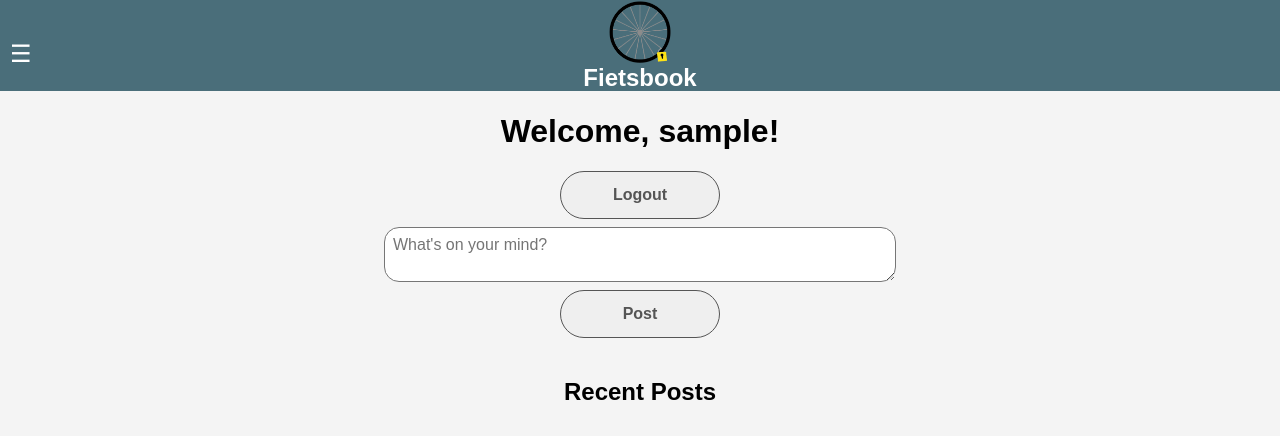
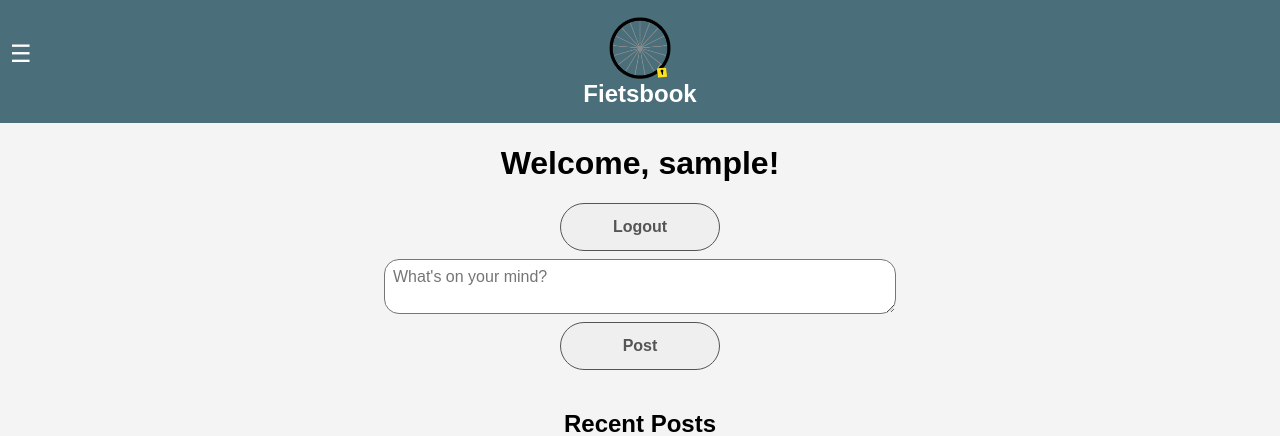
Before and after one commit to R4ybeam/WebDev, a PHP site: page /fietsbook/activity/index.php in a window 1280 px wide. Shown: the top 436 px of the page. Run offline with PHP 8.4, Linux system fonts and the light colour scheme; the visitor is signed in with stand-in values (Sample User, id 1); data that the repository does not hold is empty.

Commit message:
Update style.css

```diff
--- a/fietsbook/css/style.css
+++ b/fietsbook/css/style.css
@@ -21,7 +21,7 @@ body {
 header {
     background-color: #4a6e7a;
     color: #fff;
-    padding: 0;
+    padding: 1rem;
     text-align: center;
     width: 100%;
     z-index: 1000;
```
